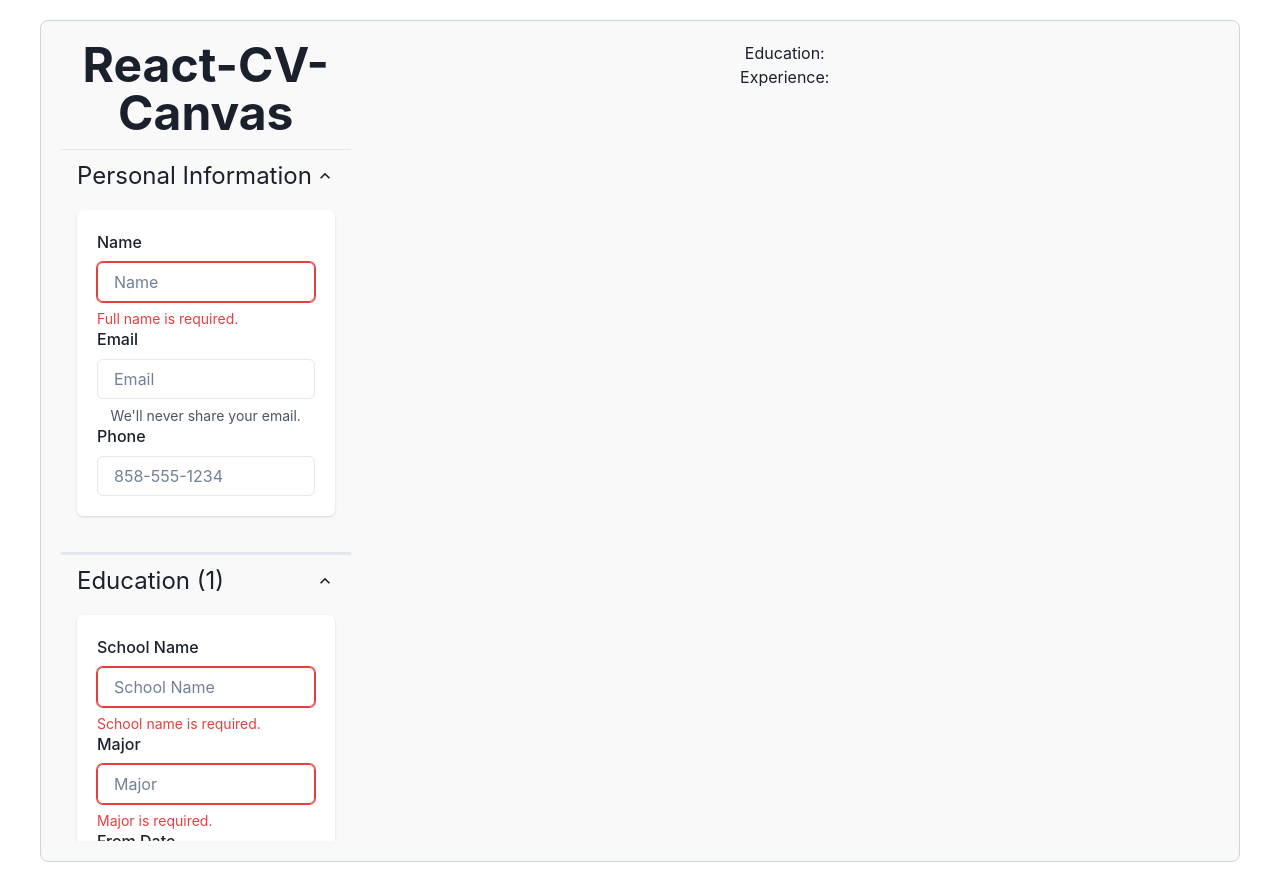
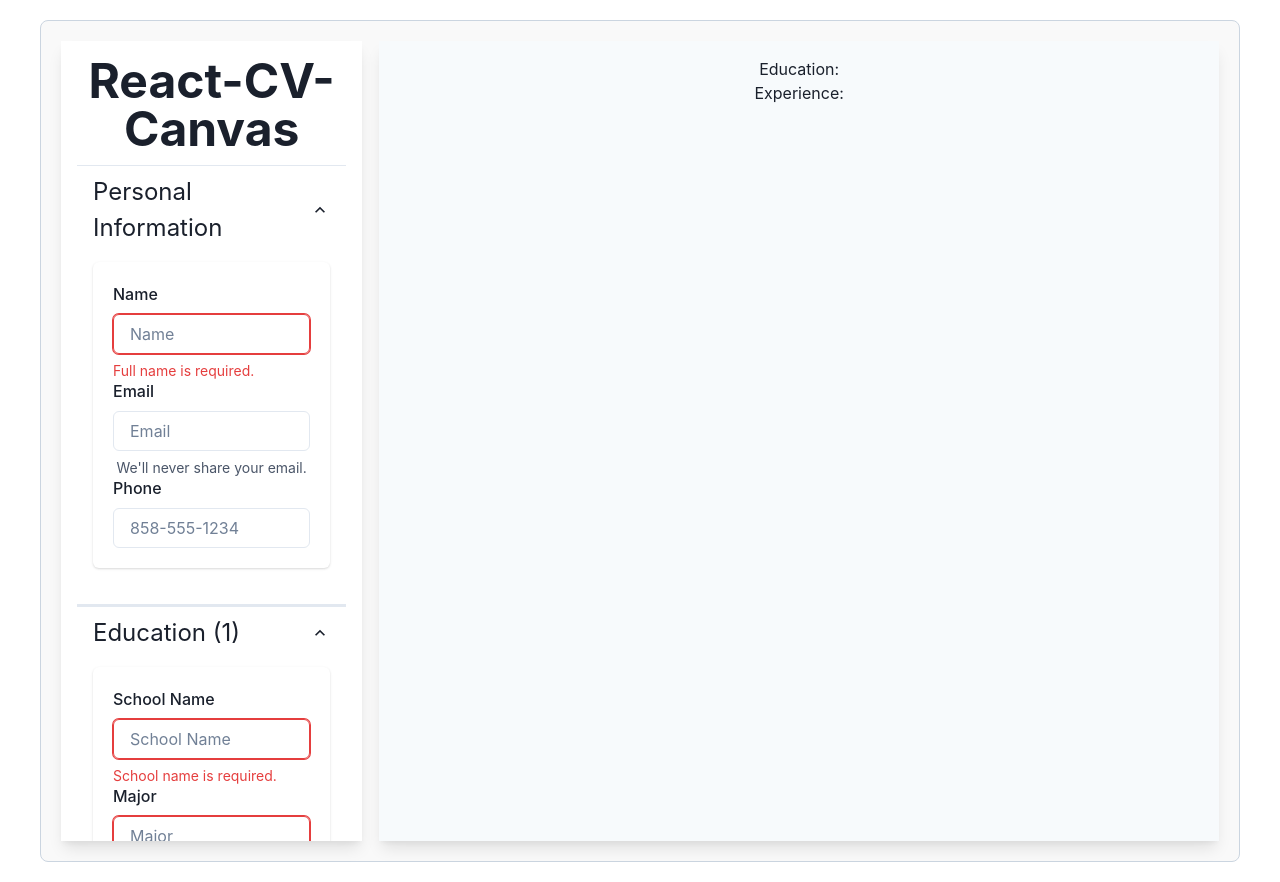
Before and after one commit to angelr1076/React-CV-App, a React (Vite) app: page / in a window 1280 px wide. Built offline with nearby package versions, Linux system fonts and the light colour scheme.

Commit message:
Added a chakraui divider between the form-container and display-container to create separation and added styling attributes to each Box container.

```diff
--- a/src/App.jsx
+++ b/src/App.jsx
@@ -2,16 +2,28 @@ import './assets/styles/style.css';
 import { CVProvider } from './contexts/CVContext';
 import { CVForm } from './components/CVForm';
 import { CVDisplay } from './components/CVDisplay';
-import { Box } from '@chakra-ui/react';
+import { Box, Divider } from '@chakra-ui/react';
 
 function App() {
   return (
     <CVProvider>
       <Box className='main' border='1px' borderColor='gray.300' display='flex'>
-        <Box flex='1' className='form-container'>
+        <Box
+          flex='1'
+          boxShadow='lg'
+          p={4}
+          bg='white'
+          className='form-container'>
           <CVForm />
         </Box>
-        <Box flex='3' className='display-container'>
+        <Divider orientation='vertical' />
+        <Box
+          flex='3'
+          boxShadow='lg'
+          p={4}
+          bg='gray.50'
+          marginLeft={4}
+          className='display-container'>
           <CVDisplay />
         </Box>
       </Box>
```
